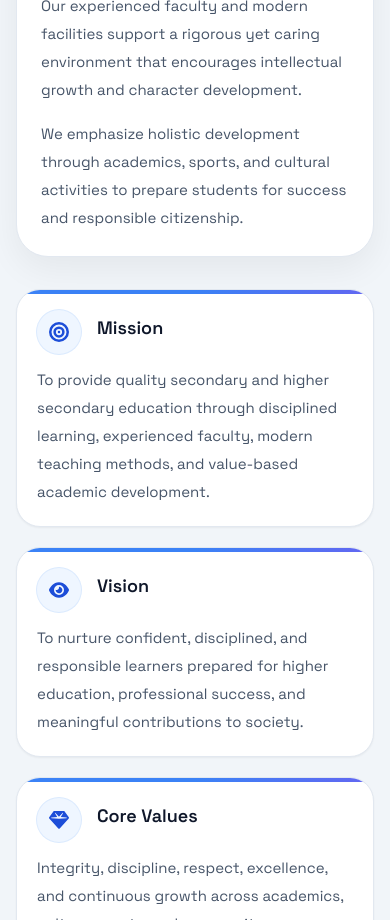
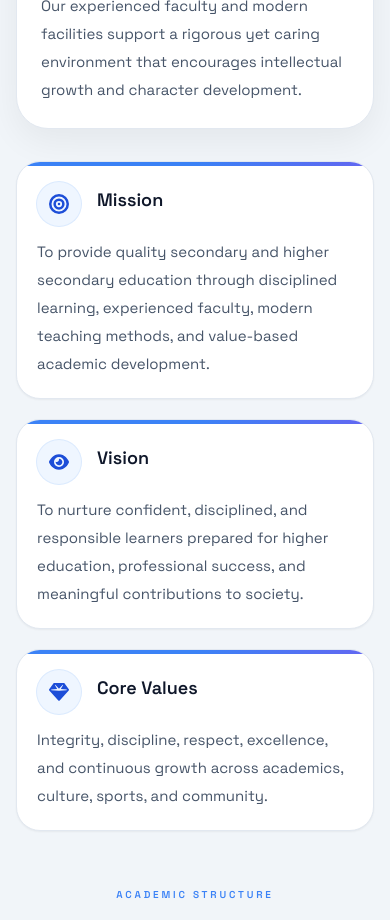
Before and after one commit to aastha-ptl/BRLHighSchool, a React (Vite) app: page / in a window 390 px wide. Shown: the part 1400-2320 px from the top of the page. Built offline with nearby package versions, Linux system fonts and the light colour scheme.

Commit message:
updated responsive design

```diff
--- a/src/components/About.jsx
+++ b/src/components/About.jsx
@@ -79,9 +79,7 @@ function About({ sectionRef }) {
                                 Our experienced faculty and modern facilities support a rigorous yet caring environment that encourages intellectual growth and character development.
                             </p>
 
-                            <p className="brl-copy text-[15px] leading-7 sm:text-base">
-                                We emphasize holistic development through academics, sports, and cultural activities to prepare students for success and responsible citizenship.
-                            </p>
+
                         </div>
                     </div>
                 </div>
```
